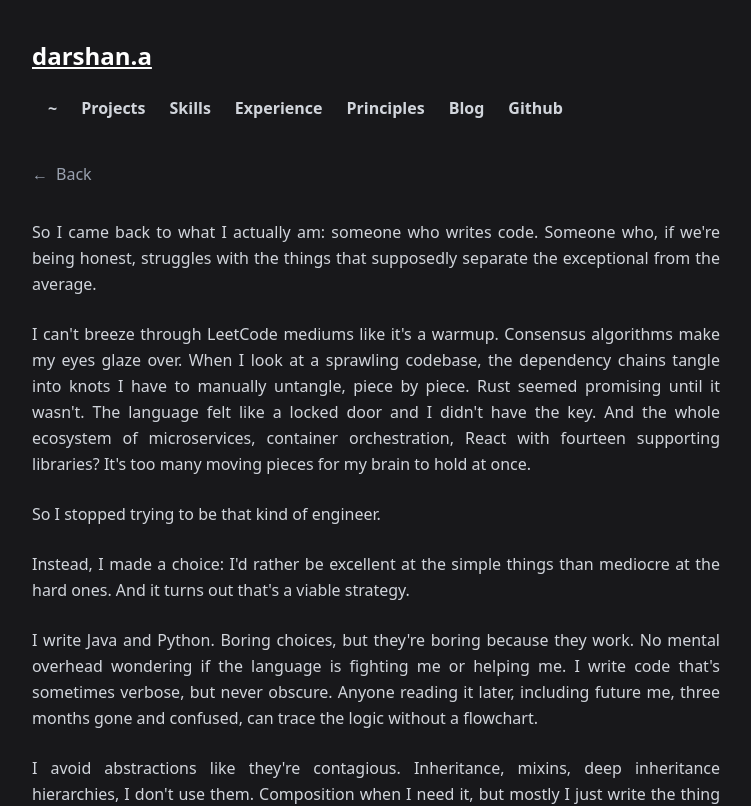
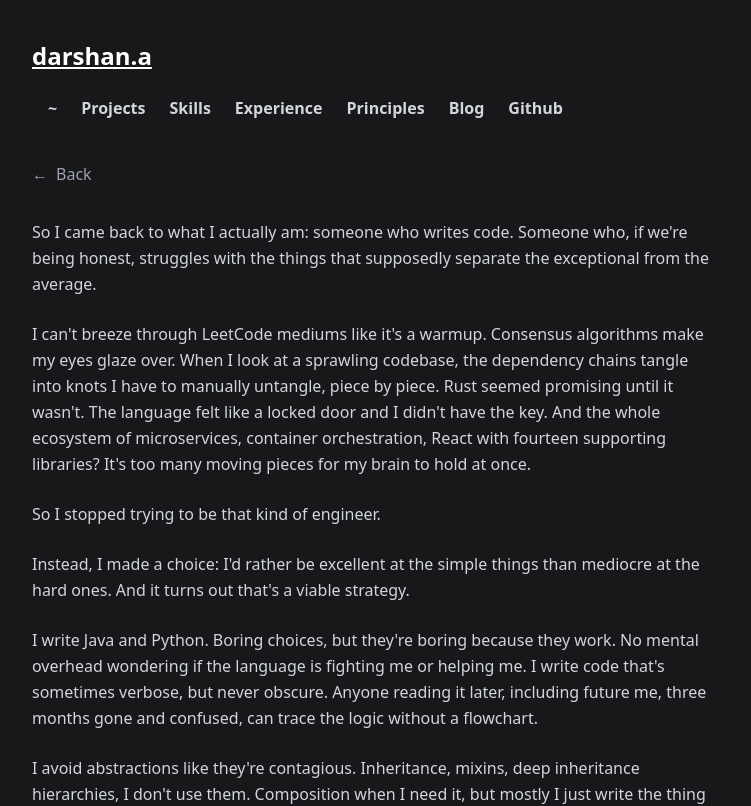
Before and after one commit to xanf-code/dev-portfolio, a Next.js app: page /blog/not-impressed-by-complexity in a window 1280 px wide. Shown: the top 806 px of the page, without its empty margins (264-1015 px from the left). Built offline with nearby package versions, Linux system fonts and the light colour scheme.

Commit message:
Update blog post layout for improved text alignment
- Changed text alignment from justified to left in the blog post content for better readability.

```diff
--- a/src/app/blog/not-impressed-by-complexity/page.tsx
+++ b/src/app/blog/not-impressed-by-complexity/page.tsx
@@ -17,7 +17,7 @@
 
         {/* Blog content */}
         <div className="prose prose-invert prose-lg max-w-none">
-          <div className="space-y-6 text-gray-300 leading-relaxed text-justify">
+          <div className="space-y-6 text-gray-300 leading-relaxed text-left">
             <p>
               So I came back to what I actually am: someone who writes code.
               Someone who, if we&apos;re being honest, struggles with the things
```
